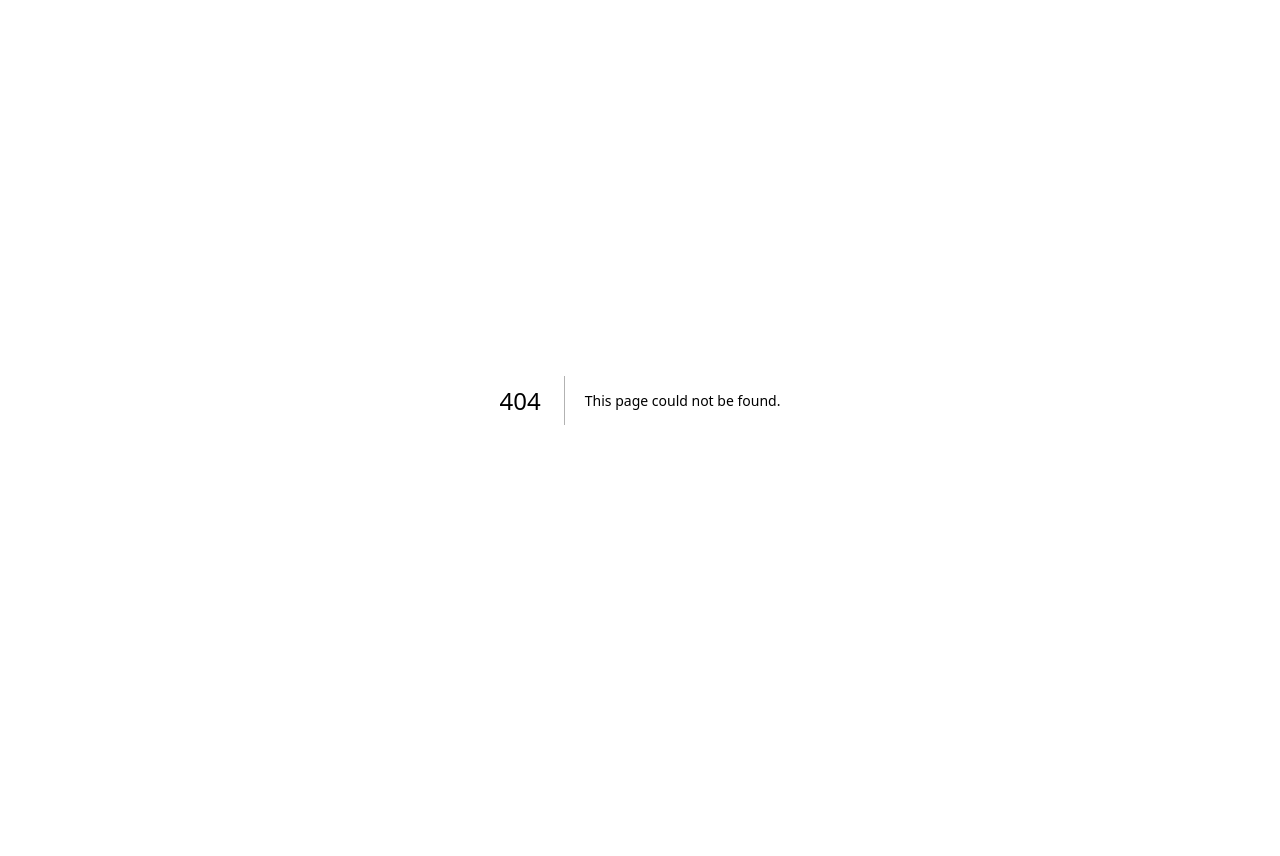
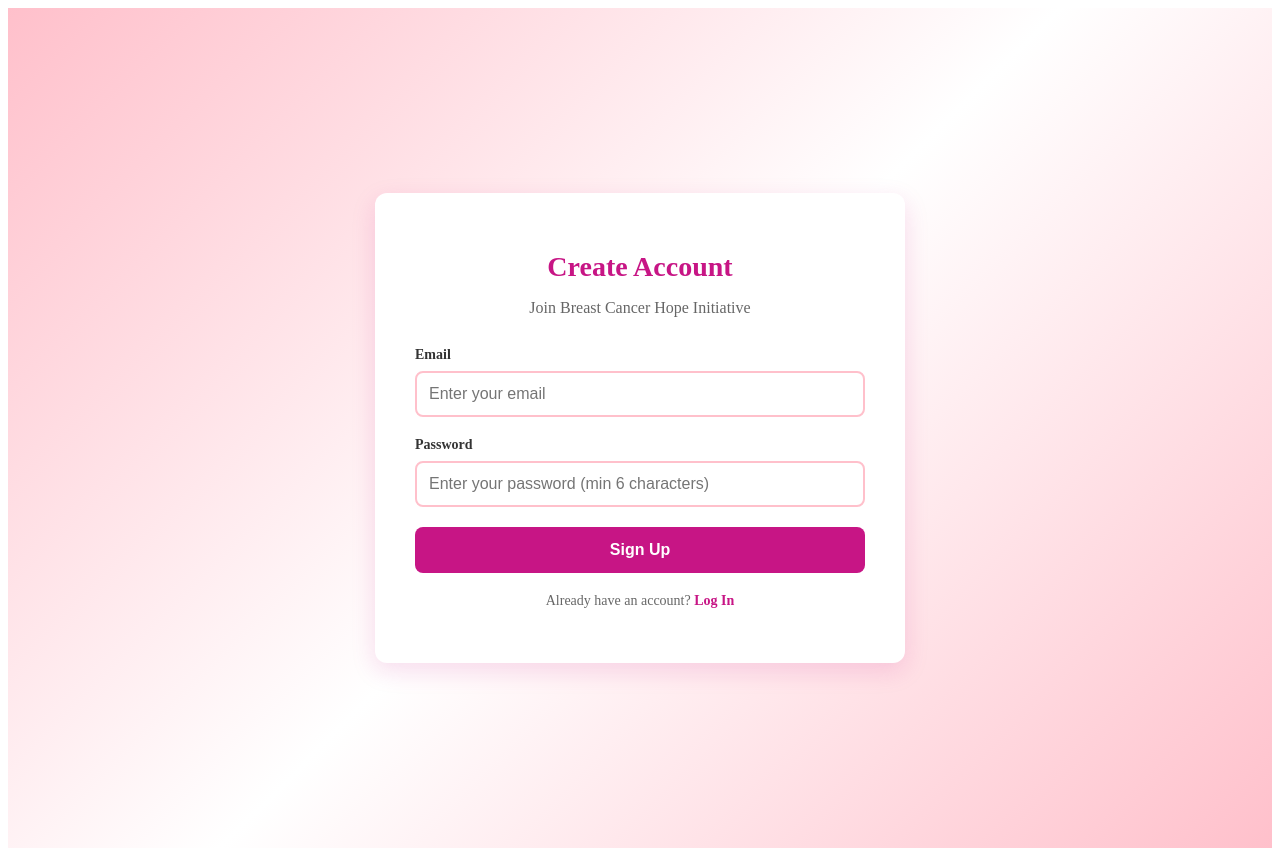
Before and after one commit to Khafeefa/breast-cancer-hope-initiative, a Next.js app: page /signup in a window 1280 px wide. Before the commit this address had no page. Before the commit the page ends 800 px from the top, so only its background shows below. Built offline with nearby package versions, Linux system fonts and the light colour scheme.

Commit message:
Add Supabase Auth for user accounts and navigation

```diff
--- /dev/null
+++ b/pages/signup.js
@@ -0,0 +1,181 @@
+import { useState } from 'react';
+import { supabase } from '../lib/supabaseClient';
+import { useRouter } from 'next/router';
+import Head from 'next/head';
+
+export default function Signup() {
+  const [email, setEmail] = useState('');
+  const [password, setPassword] = useState('');
+  const [loading, setLoading] = useState(false);
+  const [message, setMessage] = useState('');
+  const router = useRouter();
+
+  const handleSignup = async (e) => {
+    e.preventDefault();
+    setLoading(true);
+    setMessage('');
+
+    const { data, error } = await supabase.auth.signUp({
+      email,
+      password,
+    });
+
+    if (error) {
+      setMessage(error.message);
+    } else {
+      setMessage('Success! Please check your email to confirm your account.');
+      setTimeout(() => router.push('/login'), 3000);
+    }
+    setLoading(false);
+  };
+
+  return (
+    <>
+      <Head>
+        <title>Sign Up - Breast Cancer Hope Initiative</title>
+      </Head>
+      <div style={styles.container}>
+        <div style={styles.card}>
+          <h1 style={styles.title}>Create Account</h1>
+          <p style={styles.subtitle}>Join Breast Cancer Hope Initiative</p>
+
+          <form onSubmit={handleSignup} style={styles.form}>
+            <div style={styles.inputGroup}>
+              <label style={styles.label}>Email</label>
+              <input
+                type="email"
+                value={email}
+                onChange={(e) => setEmail(e.target.value)}
+                required
+                style={styles.input}
+                placeholder="Enter your email"
+              />
+            </div>
+
+            <div style={styles.inputGroup}>
+              <label style={styles.label}>Password</label>
+              <input
+                type="password"
+                value={password}
+                onChange={(e) => setPassword(e.target.value)}
+                required
+                minLength={6}
+                style={styles.input}
+                placeholder="Enter your password (min 6 characters)"
+              />
+            </div>
+
+            {message && (
+              <div style={{
+                ...styles.message,
+                backgroundColor: message.includes('Success') ? '#ffc0cb' : '#ffe0e0',
+                color: message.includes('Success') ? '#c71585' : '#d32f2f'
+              }}>
+                {message}
+              </div>
+            )}
+
+            <button
+              type="submit"
+              disabled={loading}
+              style={{
+                ...styles.button,
+                opacity: loading ? 0.7 : 1,
+                cursor: loading ? 'not-allowed' : 'pointer'
+              }}
+            >
+              {loading ? 'Creating Account...' : 'Sign Up'}
+            </button>
+          </form>
+
+          <p style={styles.footer}>
+            Already have an account?{' '}
+            <a href="/login" style={styles.link}>Log In</a>
+          </p>
+        </div>
+      </div>
+    </>
+  );
+}
+
+const styles = {
+  container: {
+    minHeight: '100vh',
+    display: 'flex',
+    alignItems: 'center',
+    justifyContent: 'center',
+    background: 'linear-gradient(135deg, #ffc0cb 0%, #ffffff 50%, #ffc0cb 100%)',
+    padding: '20px',
+  },
+  card: {
+    backgroundColor: '#ffffff',
+    borderRadius: '12px',
+    padding: '40px',
+    boxShadow: '0 8px 24px rgba(199, 21, 133, 0.15)',
+    maxWidth: '450px',
+    width: '100%',
+  },
+  title: {
+    fontSize: '28px',
+    fontWeight: 'bold',
+    color: '#c71585',
+    marginBottom: '10px',
+    textAlign: 'center',
+  },
+  subtitle: {
+    fontSize: '16px',
+    color: '#666',
+    textAlign: 'center',
+    marginBottom: '30px',
+  },
+  form: {
+    display: 'flex',
+    flexDirection: 'column',
+    gap: '20px',
+  },
+  inputGroup: {
+    display: 'flex',
+    flexDirection: 'column',
+    gap: '8px',
+  },
+  label: {
+    fontSize: '14px',
+    fontWeight: '600',
+    color: '#333',
+  },
+  input: {
+    padding: '12px',
+    fontSize: '16px',
+    border: '2px solid #ffc0cb',
+    borderRadius: '8px',
+    outline: 'none',
+    transition: 'border-color 0.3s',
+  },
+  message: {
+    padding: '12px',
+    borderRadius: '8px',
+    fontSize: '14px',
+    textAlign: 'center',
+  },
+  button: {
+    padding: '14px',
+    fontSize: '16px',
+    fontWeight: 'bold',
+    color: '#ffffff',
+    backgroundColor: '#c71585',
+    border: 'none',
+    borderRadius: '8px',
+    transition: 'background-color 0.3s',
+  },
+  footer: {
+    textAlign: 'center',
+    marginTop: '20px',
+    fontSize: '14px',
+    color: '#666',
+  },
+  link: {
+    color: '#c71585',
+    fontWeight: 'bold',
+    textDecoration: 'none',
+  },
+};
```
